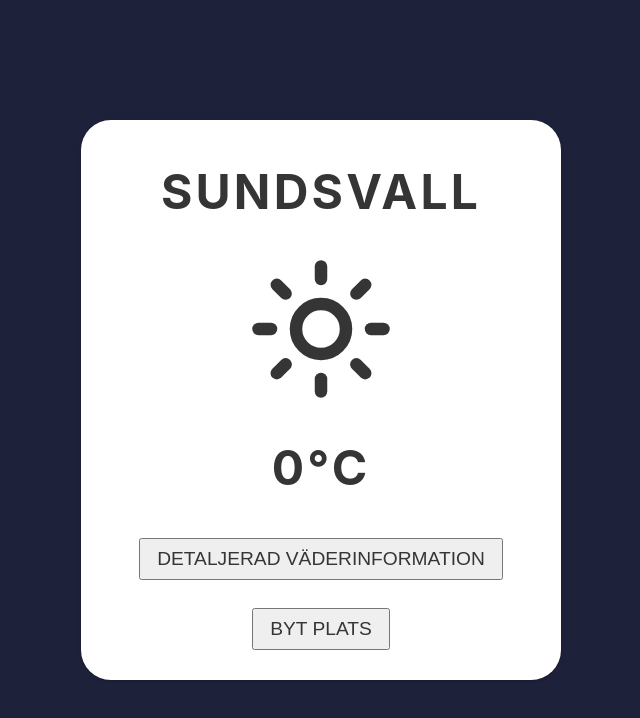
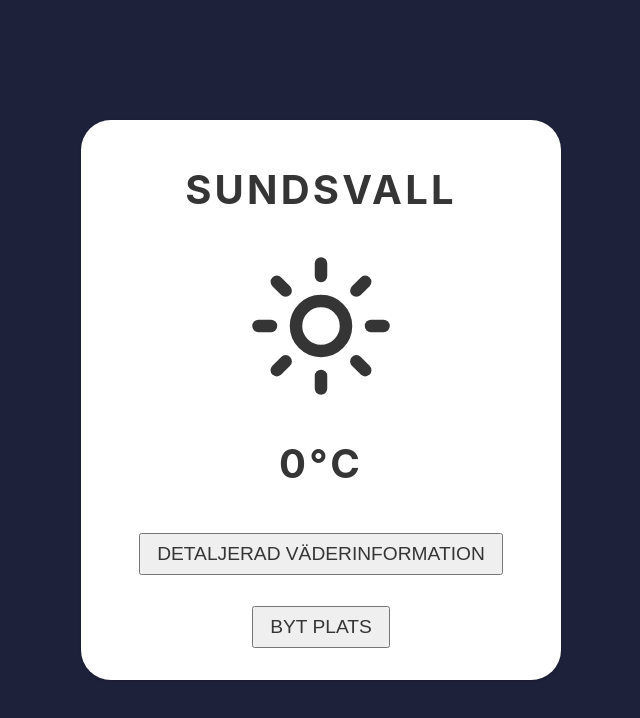
Before and after one commit to Lillviking/arbetsprov, a React (Create React App) app: page / in a window 1280 px wide. Shown: the top 718 px of the page, without its empty margins (319-959 px from the left). Built offline with nearby package versions, Linux system fonts and the light colour scheme; no server answers.

Commit message:
global td style

```diff
--- a/src/styles/globalStyles.ts
+++ b/src/styles/globalStyles.ts
@@ -19,8 +19,8 @@ const GlobalStyles = createGlobalStyle`
         background-color: #1e213a;
     }
     h1 {
-        margin: 1.5rem;
-        font-size: 3rem;
+        margin: 1.5rem 0;
+        font-size: 2.5rem;
         letter-spacing: 0.2rem;
         line-height: 1.1;
     }
@@ -28,6 +28,12 @@ const GlobalStyles = createGlobalStyle`
         margin: 0.5rem;
         font-size: 1.2rem;
     }
+
+    td {
+        font-size: 1.2rem;
+    }
+
+
 `;
 
 export default GlobalStyles;
```
